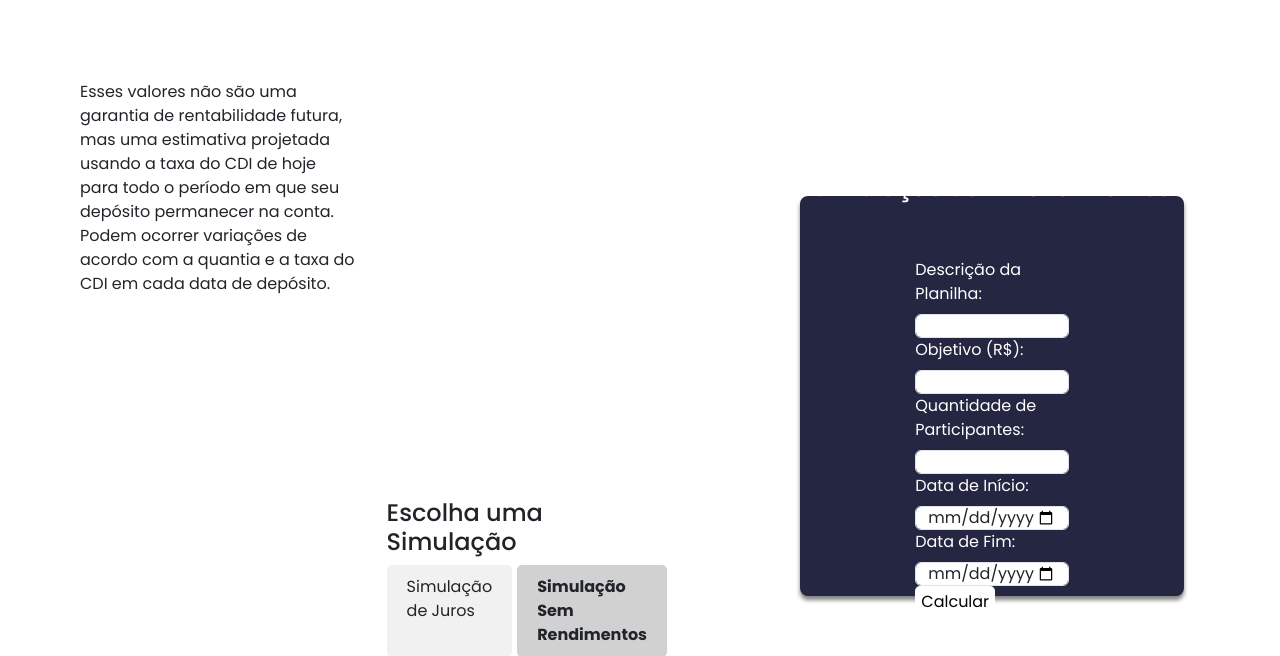
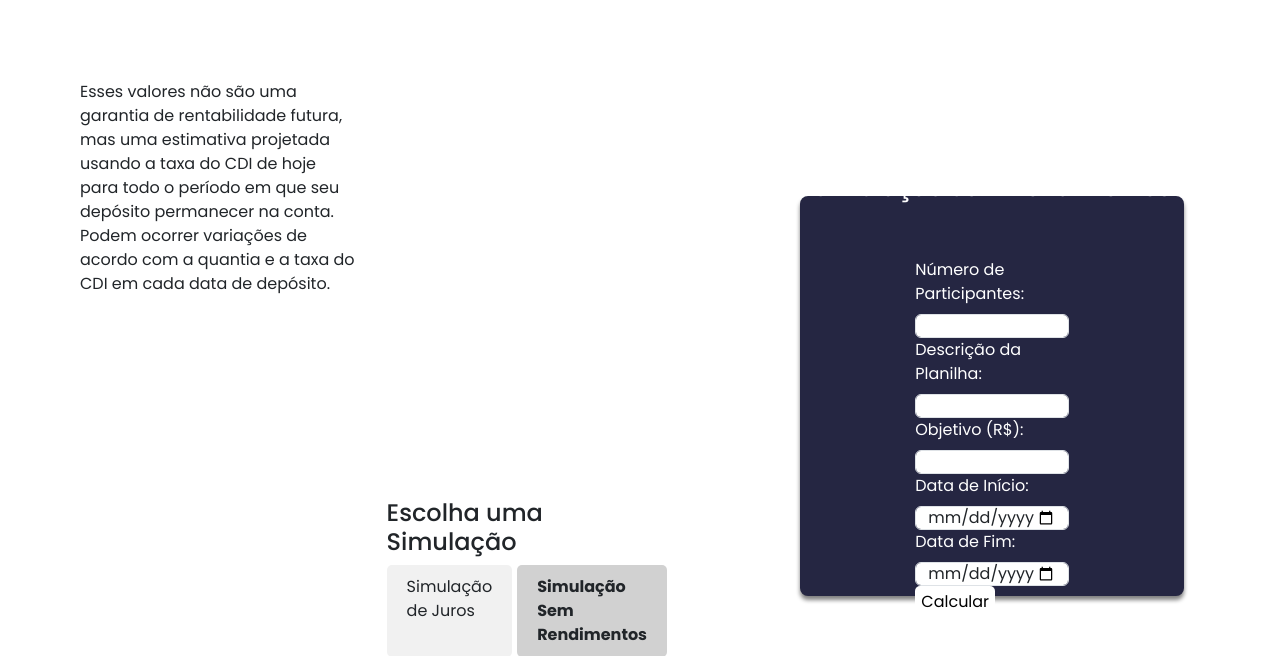
Before and after one commit to Hitalooo/psif, a Flask app: page /simulacao in a window 1280 px wide, after a click on "Simulação Sem Rendimentos". Shown: the part 56-712 px from the top of the page. Run offline with Flask 3, Linux system fonts and the light colour scheme; the visitor is signed in with stand-in values (Sample User, id 1); some libraries are stand-ins or nearby versions.

Commit message:
Padronizar a ordem e nome dos campos dos forms

```diff
--- a/templates/simulacao.html
+++ b/templates/simulacao.html
@@ -114,16 +114,16 @@
                     <input type="hidden" name="tipo_simulacao" value="sem_rendimentos">
                     <input type="hidden" name="aba_selecionada" value="sem_rendimento">
                     <div class="form-group">
+                        <div class="form-group">
+                            <label class="form-label" for="num_participantes">Número de Participantes:</label>
+                            <input type="text" id="num_participantes" name="num_participantes" class="form-control" required value="{{ num_participantes }}">
+                        </div>
                         <label class="form-label" for="descricao">Descrição da Planilha:</label>
                         <input type="text" id="descricao" name="descricao" class="form-control" required value="{{ descricao }}">
                     </div>
                     <div class="form-group">
                         <label class="form-label" for="objetivo_sem_rendimento">Objetivo (R$):</label>
                         <input type="text" id="objetivo_sem_rendimento" name="objetivo" class="form-control" required value="{{ objetivo }}">
-                    </div>
-                    <div class="form-group">
-                        <label class="form-label" for="num_participantes">Quantidade de Participantes:</label>
-                        <input type="text" id="num_participantes" name="num_participantes" class="form-control" required value="{{ num_participantes }}">
                     </div>
                     <div class="form-gp">
                         <div class="form-group">
```
